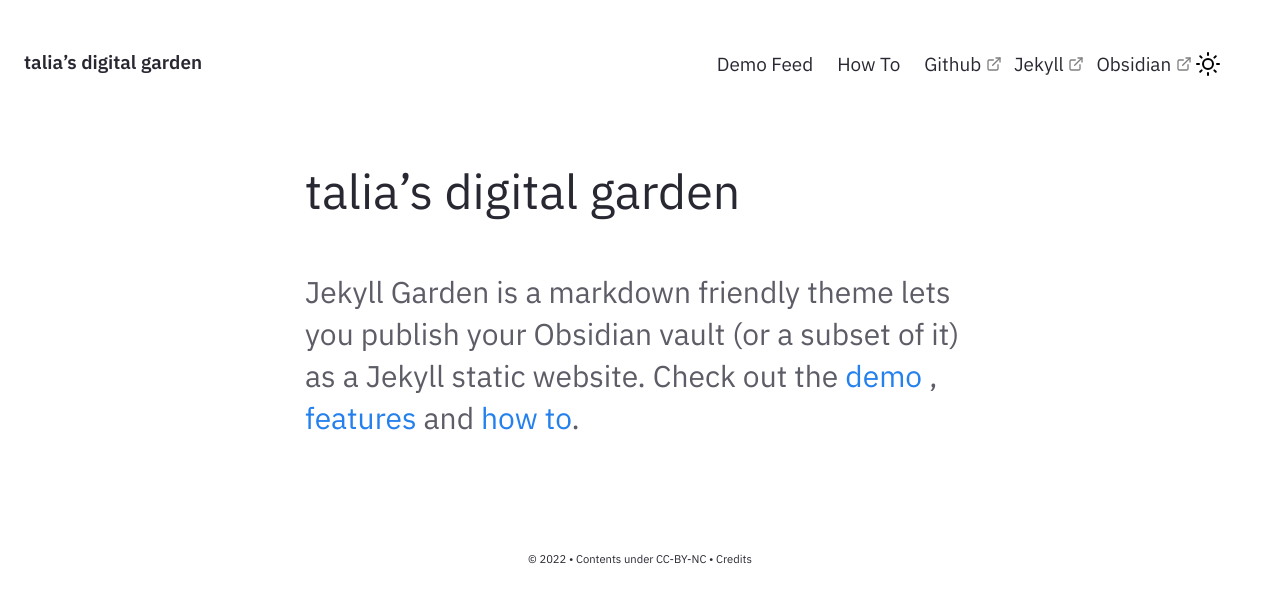
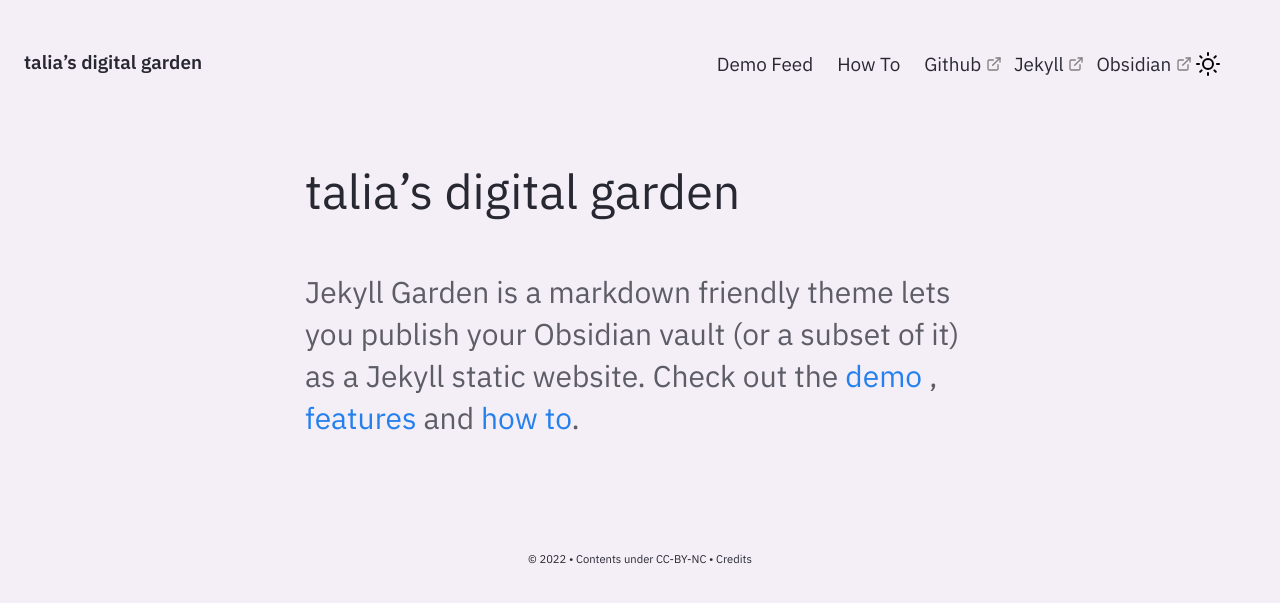
Before and after one commit to taliaisonline/taliaisonline.github.io, a Jekyll site: the page built from pages/index.md, in a window 1280 px wide. Shown: the top 603 px of the page. Built offline with Jekyll 4.4.1, drawn with Linux system fonts in a browser that asks for light colours.

Commit message:
Update style.css

```diff
--- a/assets/css/style.css
+++ b/assets/css/style.css
@@ -4,7 +4,7 @@ layout: Stylesheet
 @import "fruity.css";
 html,
 html[data-theme="light"] {
-    --color-bg-main: #FFFFFF;
+    --color-bg-main: #F4EEF7;
     --color-bg-sub: #FAFAFC;
     --color-text-main: #282832;
     --color-text-sub: #5D5D67;
```
